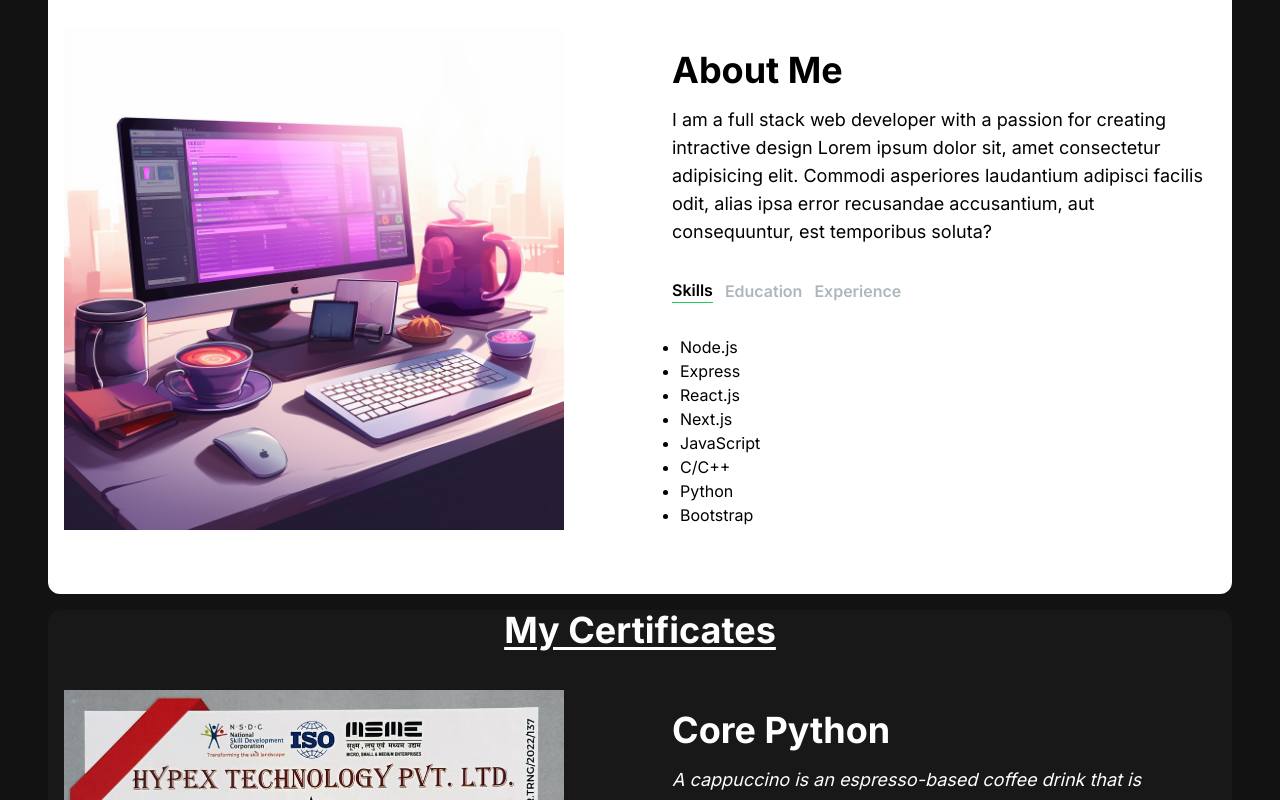
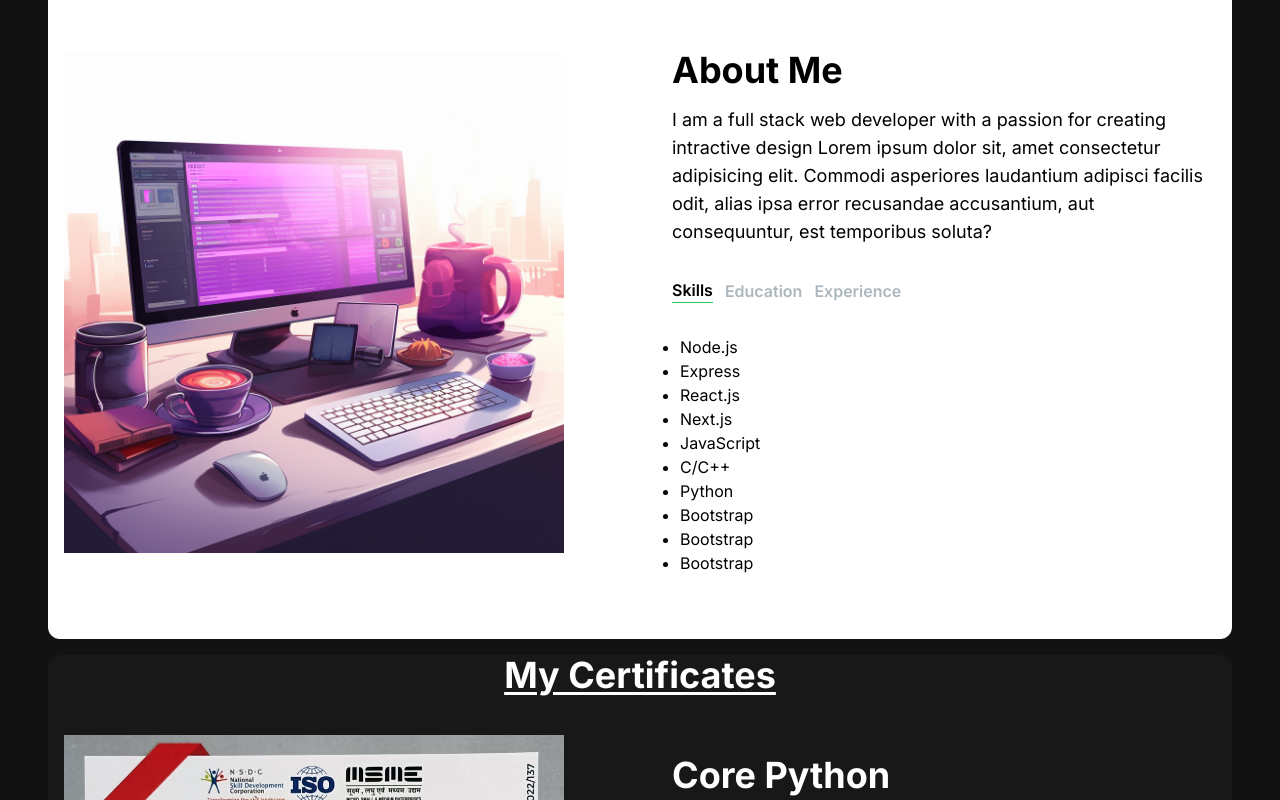
Before and after one commit to developer-ravi-03/portfolio-website, a Next.js app: page / in a window 1280 px wide. Shown: the part 628-1428 px from the top of the page. Built offline with nearby package versions, Linux system fonts and the light colour scheme.

Commit message:
Update AboutSection.jsx

```diff
--- a/src/app/components/AboutSection.jsx
+++ b/src/app/components/AboutSection.jsx
@@ -16,6 +16,8 @@ const TAB_DATA = [
         <li>JavaScript</li>
         <li>C/C++</li>
         <li>Python</li>
+        <li>Bootstrap</li>
+        <li>Bootstrap</li>
         <li>Bootstrap</li>
       </ul>
     )
```
